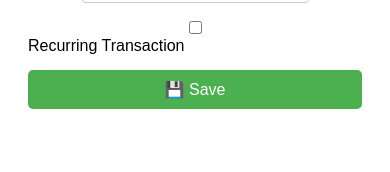
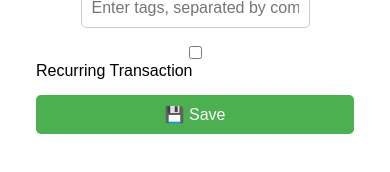
Before and after one commit to Warpiiv/ficore-accounting, a React (Create React App) app in the folder ficore-accounting/frontend/: page /transaction in a window 390 px wide. Shown: the part 500-672 px from the top of the page. Built offline with nearby package versions, Linux system fonts and the light colour scheme; no server answers; the HTML template or start-up script is replaced by a standard one.

Commit message:
Update App.css

```diff
--- a/ficore-accounting/frontend/src/App.css
+++ b/ficore-accounting/frontend/src/App.css
@@ -80,3 +80,74 @@ button {
 button:hover {
   background-color: #45a049;
 }
+
+.form-container {
+  max-width: 600px;
+  margin: 0 auto;
+  padding: 1rem;
+}
+
+.table-responsive {
+  overflow-x: auto;
+}
+
+.table th, .table td {
+  vertical-align: middle;
+  white-space: nowrap; /* Prevent text wrapping */
+}
+
+.amount-highlight {
+  font-weight: bold;
+}
+
+.table-success {
+  background-color: rgba(0, 255, 0, 0.1);
+}
+
+.table-danger {
+  background-color: rgba(255, 0, 0, 0.1);
+}
+
+.alert {
+  margin-bottom: 1rem;
+}
+
+.btn-sm {
+  padding: 0.25rem 0.5rem;
+}
+
+@media (max-width: 576px) {
+  .form-container {
+    padding: 0.5rem;
+  }
+
+  .form-group {
+    margin-bottom: 0.5rem;
+  }
+
+  .btn {
+    width: 100%;
+    margin-bottom: 0.5rem;
+  }
+
+  .table {
+    font-size: 0.85rem;
+  }
+
+  .table th, .table td {
+    padding: 0.3rem;
+  }
+
+  .table-responsive {
+    -webkit-overflow-scrolling: touch;
+  }
+
+  /* Stack filter inputs vertically on small screens */
+  .row.g-3 > div {
+    margin-bottom: 0.5rem;
+  }
+
+  .text-end {
+    text-align: center !important;
+  }
+}
```
